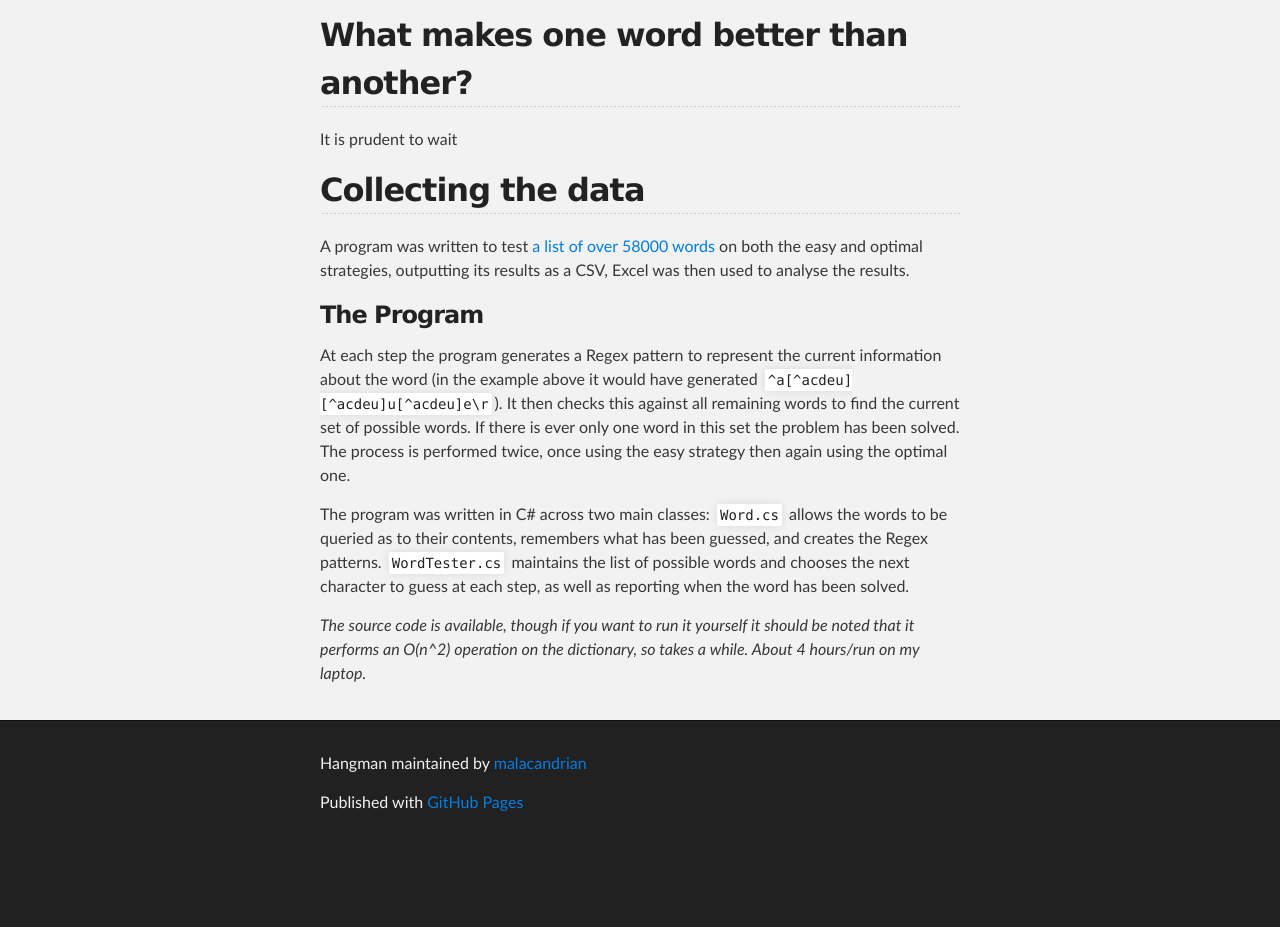
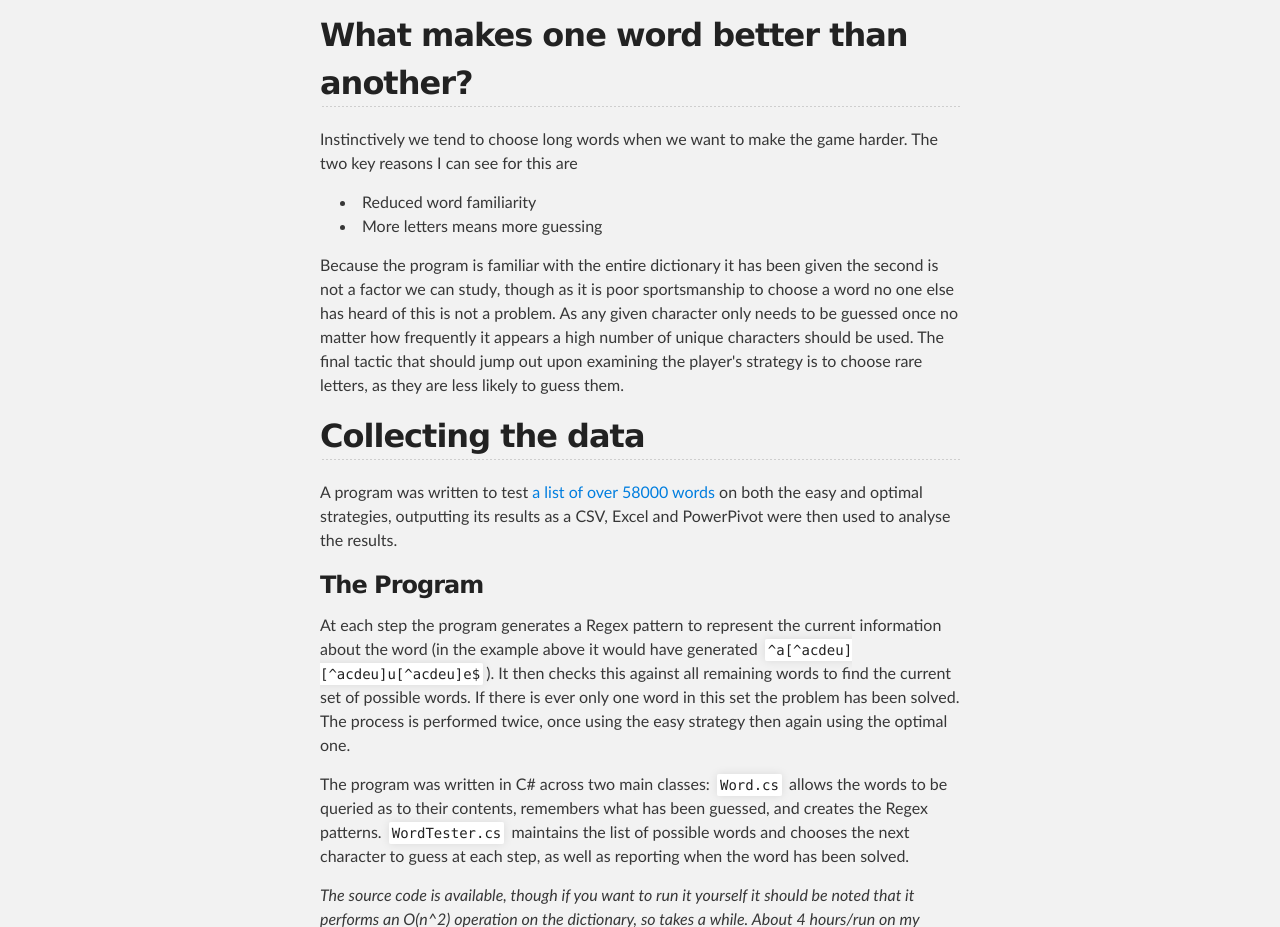
Before and after one commit to malacandrian/Hangman, a plain HTML site: page index.html in a window 1280 px wide. Shown: the part 1780-2707 px from the top of the page. Before the commit the page ends 2629 px from the top, so only its background shows below. Drawn offline with Linux system fonts and the light colour scheme.

Commit message:
Create gh-pages branch via GitHub

```diff
--- a/index.html
+++ b/index.html
@@ -72,7 +72,7 @@
 </ol><h3>
 <a name="strategy" class="anchor" href="#strategy"><span class="octicon octicon-link"></span></a>Strategy</h3>
 
-<p>Because penalties are only incurred for incorrect guesses, the optimal strategy is not to eliminate as large a portion of potential words as possible, but rather to make as few incorrect guesses as possible. This can be achieved by always selecting the character that appears in the most words that are still possible in a given game state.</p>
+<p>Because penalties are only incurred for incorrect guesses, the optimal strategy is not to eliminate as large a portion of potential words as possible, but rather to make as few incorrect guesses as possible. This can be achieved by always selecting the character that appears in the most words that are still possible in a given game state. </p>
 
 <p>e.g. Given the game state "a _ _ u _ e" Incorrect letters: c, d</p>
 
@@ -100,17 +100,22 @@
 </ul><h2>
 <a name="what-makes-one-word-better-than-another" class="anchor" href="#what-makes-one-word-better-than-another"><span class="octicon octicon-link"></span></a>What makes one word better than another?</h2>
 
-<p>It is prudent to wait</p>
+<p>Instinctively we tend to choose long words when we want to make the game harder. The two key reasons I can see for this are</p>
+
+<ul>
+<li>Reduced word familiarity</li>
+<li>More letters means more guessing</li>
+</ul><p>Because the program is familiar with the entire dictionary it has been given the second is not a factor we can study, though as it is poor sportsmanship to choose a word no one else has heard of this is not a problem. As any given character only needs to be guessed once no matter how frequently it appears a high number of unique characters should be used. The final tactic that should jump out upon examining the player's strategy is to choose rare letters, as they are less likely to guess them.</p>
 
 <h2>
 <a name="collecting-the-data" class="anchor" href="#collecting-the-data"><span class="octicon octicon-link"></span></a>Collecting the data</h2>
 
-<p>A program was written to test <a href="http://www.mieliestronk.com/corncob_lowercase.txt">a list of over 58000 words</a> on both the easy and optimal strategies, outputting its results as a CSV, Excel was then used to analyse the results.</p>
+<p>A program was written to test <a href="http://www.mieliestronk.com/corncob_lowercase.txt">a list of over 58000 words</a> on both the easy and optimal strategies, outputting its results as a CSV, Excel and PowerPivot were then used to analyse the results.</p>
 
 <h3>
 <a name="the-program" class="anchor" href="#the-program"><span class="octicon octicon-link"></span></a>The Program</h3>
 
-<p>At each step the program generates a Regex pattern to represent the current information about the word (in the example above it would have generated <code>^a[^acdeu][^acdeu]u[^acdeu]e\r</code>). It then checks this against all remaining words to find the current set of possible words. If there is ever only one word in this set the problem has been solved. The process is performed twice, once using the easy strategy then again using the optimal one.</p>
+<p>At each step the program generates a Regex pattern to represent the current information about the word (in the example above it would have generated <code>^a[^acdeu][^acdeu]u[^acdeu]e$</code>). It then checks this against all remaining words to find the current set of possible words. If there is ever only one word in this set the problem has been solved. The process is performed twice, once using the easy strategy then again using the optimal one.</p>
 
 <p>The program was written in C# across two main classes: <code>Word.cs</code> allows the words to be queried as to their contents, remembers what has been guessed, and creates the Regex patterns. <code>WordTester.cs</code> maintains the list of possible words and chooses the next character to guess at each step, as well as reporting when the word has been solved.</p>
 
```
Also changed, not shown: params.json (+1 -1 lines).
